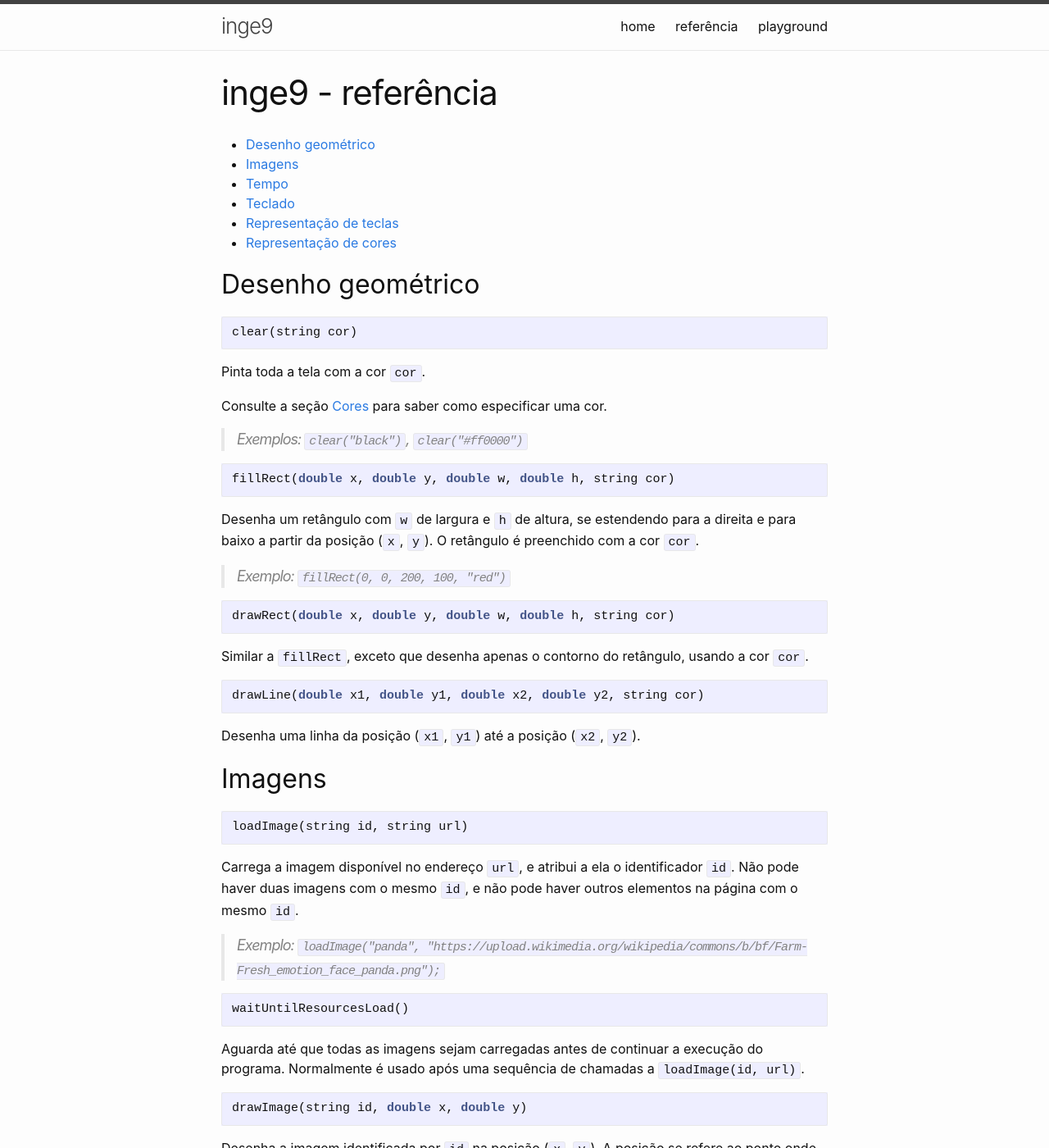
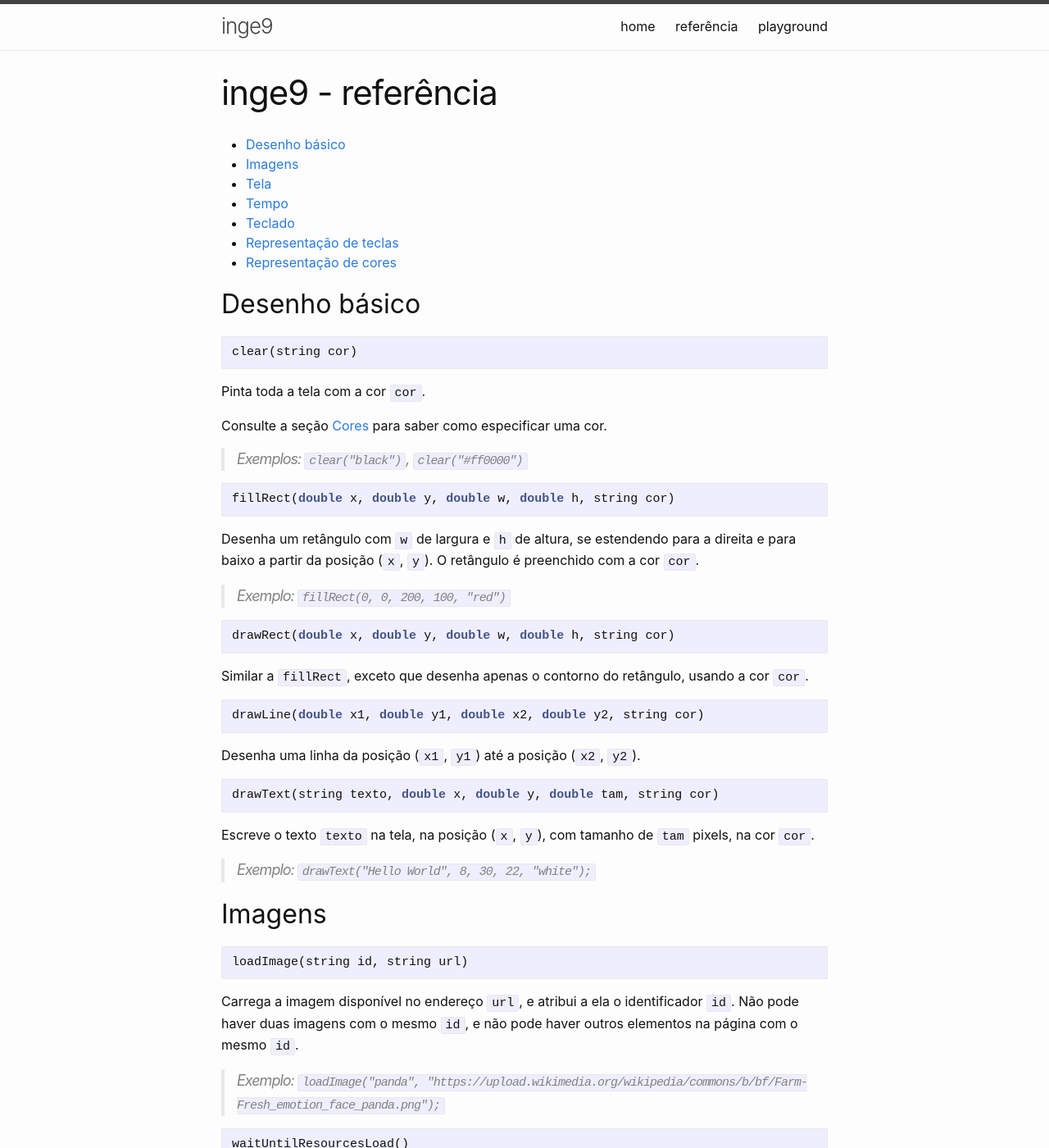
Before and after one commit to rodrigorgs/inge9, a Jekyll site: the page built from referencia.md, in a window 1280 px wide and 1400 px high. Shown: the whole window at 82% size. Built offline with Jekyll 4.4.1, drawn with Linux system fonts in a browser that asks for light colours; some of the changed text lies outside the part shown.

Commit message:
Document drawText and canvasWidth/Height

````diff
--- a/referencia.md
+++ b/referencia.md
@@ -3,14 +3,15 @@
 title: inge9 - referência
 ---
 
-- [Desenho geométrico](#desenho-geométrico)
+- [Desenho básico](#desenho-básico)
 - [Imagens](#imagens)
+- [Tela](#tela)
 - [Tempo](#tempo)
 - [Teclado](#teclado)
 - [Representação de teclas](#representação-de-teclas)
 - [Representação de cores](#representação-de-cores)
 
-## Desenho geométrico
+## Desenho básico
 
 ```c++
 clear(string cor)
@@ -40,6 +41,15 @@
 ```
 
 Desenha uma linha da posição (`x1`, `y1`) até a posição (`x2`, `y2`).
+
+```c++
+drawText(string texto, double x, double y, double tam, string cor)
+```
+
+Escreve o texto `texto` na tela, na posição (`x`, `y`), com tamanho de `tam` pixels, na cor `cor`.
+
+> Exemplo: `drawText("Hello World", 8, 30, 22, "white");`
+
 
 ## Imagens
 
@@ -75,6 +85,24 @@
 drawImage("panda", 50, 0);
 drawImage("hero", 100, 50);
 ```
+
+## Tela
+
+```c++
+canvasWidth()
+```
+
+Retorna a largura da tela de desenho, do tipo *double*.
+
+> Exemplo: `double w = canvasWidth();`
+
+```c++
+canvasHeight()
+```
+
+Retorna a altura da tela de desenho, do tipo *double*.
+
+> Exemplo: `double h = canvasHeight();`
 
 ## Tempo
 
````
Also changed, not shown: playground.md (+0 -1 lines).
